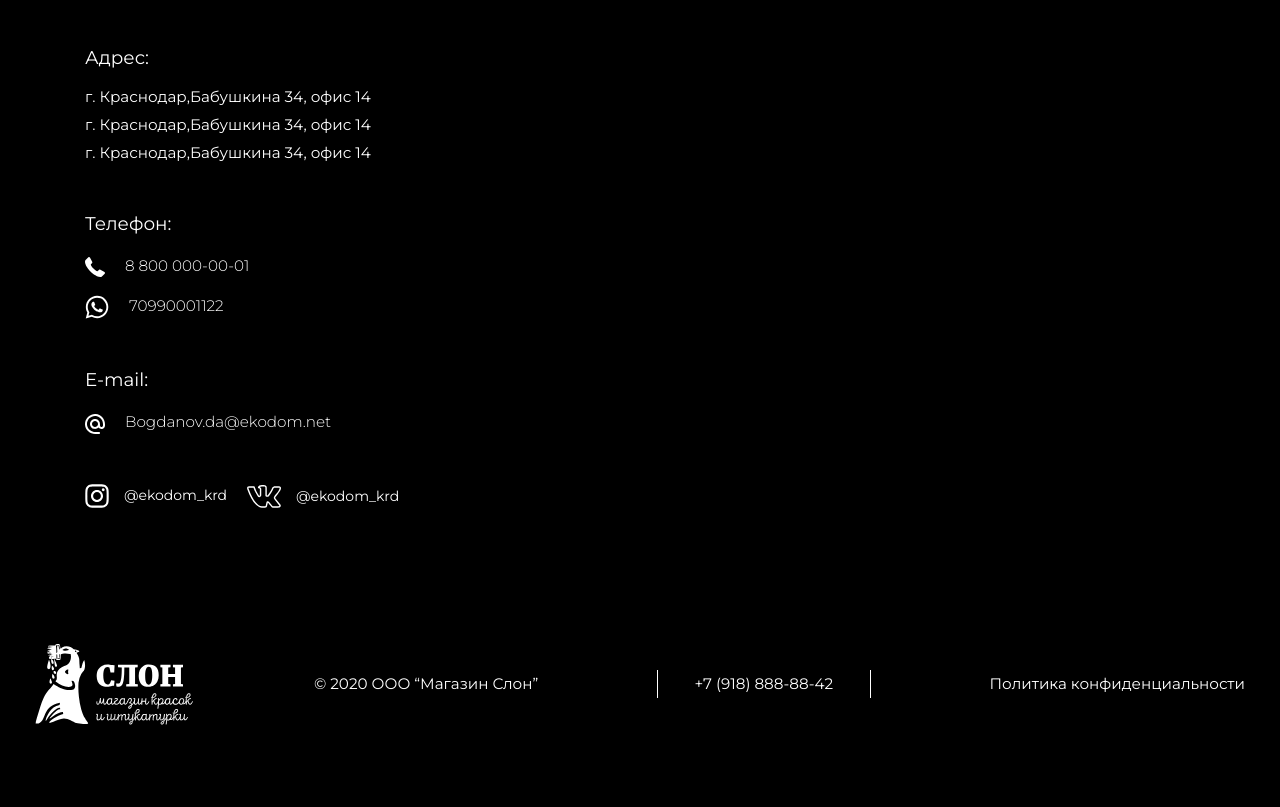
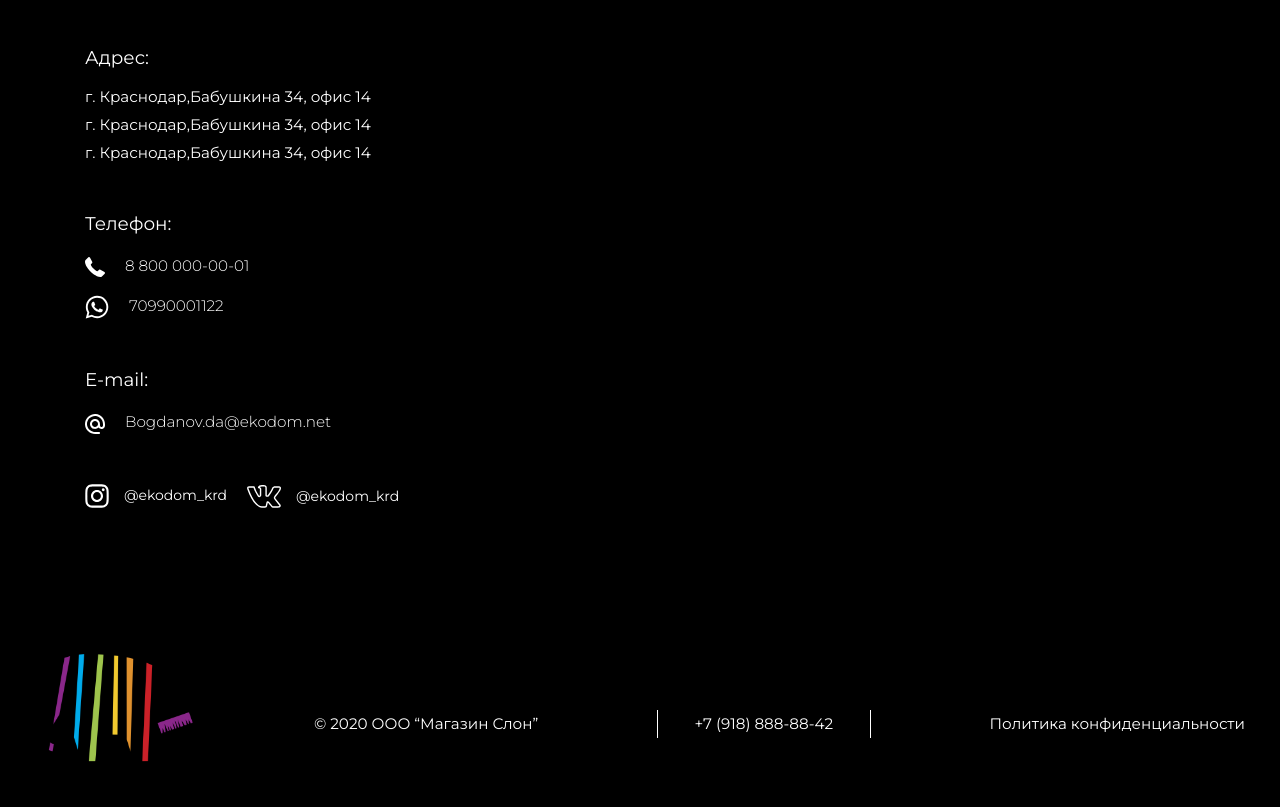
Before and after one commit to WebOriginals/elephant-color, a website: page dist/index.html in a window 1280 px wide. Shown: the part 10662-11469 px from the top of the page. Before the commit the page ends 11407 px from the top, so only its background shows below. Drawn offline with nearby package versions, Linux system fonts and the light colour scheme; files whose address does not match are found by name.

Commit message:
Update index.html

```diff
--- a/dist/index.html
+++ b/dist/index.html
@@ -802,7 +802,7 @@
     <section class="footer">
       <div class="container-fluid">
         <div class="body-footer">
-          <div class="footer-logo"><a href="#"><img src="img/ic/logo.svg"></a></div>
+          <div class="footer-logo"><a href="#"><img src="img/ic/capalorlogo.png"></a></div>
           <div class="footer-copor DESCKTOP">
             <p>© 2020 ООО “Магазин Слон”</p>
           </div>
```
